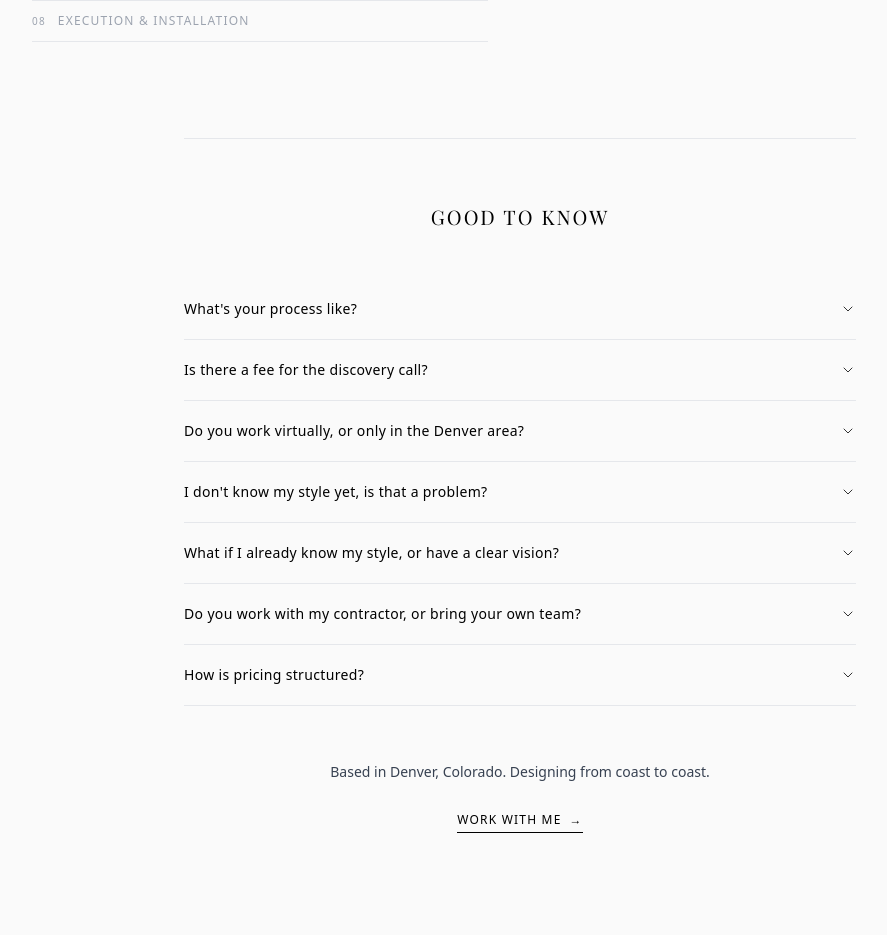
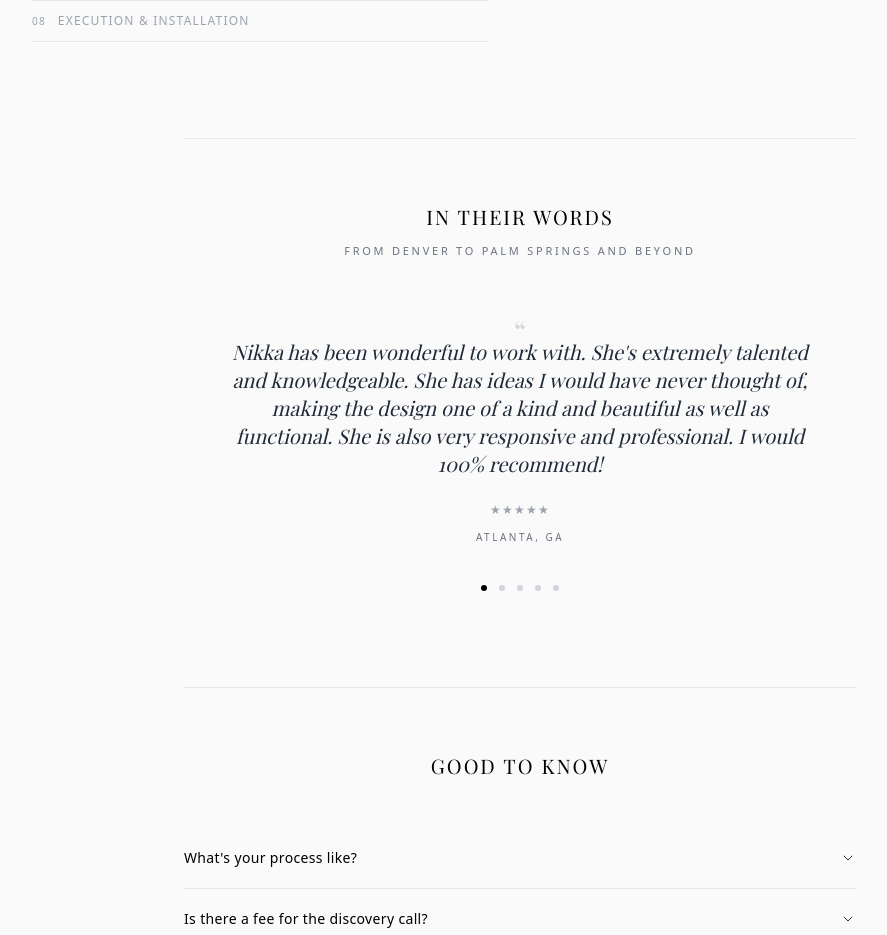
Before and after one commit to HalcyonHaus/halcyonhaus-site, a Next.js app: page /services in a window 1280 px wide. Shown: the part 1280-2215 px from the top of the page, without its empty margins (120-1007 px from the left). Built offline with nearby package versions, Linux system fonts and the light colour scheme.

Commit message:
Update services.js

```diff
--- a/pages/services.js
+++ b/pages/services.js
@@ -1,7 +1,35 @@
 import Head from "next/head";
 import Link from "next/link";
-import { useState } from "react";
+import { useState, useEffect } from "react";
 import { ChevronDown } from "lucide-react";
+
+const testimonials = [
+  {
+    quote:
+      "Nikka has been wonderful to work with. She's extremely talented and knowledgeable. She has ideas I would have never thought of, making the design one of a kind and beautiful as well as functional. She is also very responsive and professional. I would 100% recommend!",
+    location: "Atlanta, GA",
+  },
+  {
+    quote:
+      "Nikka has been an incredible resource throughout the design process for multiple rooms in my house. She is professional, responsive, and has a great eye for design.",
+    location: "Las Vegas, NV",
+  },
+  {
+    quote:
+      "Incredible designer, sweetest human with impeccable taste! Really knows how to visualize spaces and then transform them. She is extremely knowledgeable, knows where to splurge and where to save, and was happy to work within our budget and be very honest with design recommendations.",
+    location: "Castle Pines, CO",
+  },
+  {
+    quote:
+      "Working with Halcyon Haus was one of the best decisions we made for our home. She has such an incredible eye for design and somehow pulled together spaces that are both beautiful and functional. If you're considering working with Halcyon Haus, I can't recommend her enough.",
+    location: "Highlands Ranch, CO",
+  },
+  {
+    quote:
+      "I have had the pleasure to work with Halcyon Haus. I find her to be extremely knowledgeable about current trends, design, choices, and quality of new construction as well as remodel projects. I would highly recommend her.",
+    location: "Greenwood Village, CO",
+  },
+];
 
 const processSteps = [
   {
@@ -86,6 +114,14 @@ const faqs = [
 export default function ServicesPage() {
   const [activeStep, setActiveStep] = useState(0);
   const [openFaq, setOpenFaq] = useState(null);
+  const [activeTestimonial, setActiveTestimonial] = useState(0);
+
+  useEffect(() => {
+    const interval = setInterval(() => {
+      setActiveTestimonial((prev) => (prev + 1) % testimonials.length);
+    }, 6000);
+    return () => clearInterval(interval);
+  }, []);
 
   return (
     <div className="min-h-screen text-black font-sans" style={{ backgroundColor: "#fafafa" }}>
@@ -235,6 +271,61 @@ export default function ServicesPage() {
 
         </div>
 
+        {/* In Their Words */}
+        <div className="mt-24 pt-16 border-t border-gray-200 max-w-2xl mx-auto text-center">
+          <h2
+            className="text-xl md:text-xl font-light tracking-[0.1em] text-center"
+            style={{ fontFamily: "'Playfair Display', serif" }}
+          >
+            IN THEIR WORDS
+          </h2>
+          <p className="mt-3 text-[11px] tracking-[0.25em] text-center uppercase text-gray-500 font-inter">
+            From Denver To Palm Springs And Beyond
+          </p>
+
+          <div className="mt-14 min-h-[260px] md:min-h-[220px] relative">
+            {testimonials.map((testimonial, index) => (
+              <div
+                key={testimonial.location}
+                className={activeTestimonial === index ? "block" : "hidden"}
+              >
+                <p
+                  className="text-3xl text-gray-300 leading-none"
+                  style={{ fontFamily: "'Playfair Display', serif" }}
+                  aria-hidden="true"
+                >
+                  &#8220;
+                </p>
+                <p
+                  className="-mt-2 text-lg md:text-xl leading-relaxed text-gray-800 italic max-w-xl mx-auto"
+                  style={{ fontFamily: "'Playfair Display', serif" }}
+                >
+                  {testimonial.quote}
+                </p>
+                <p className="mt-6 text-gray-400 text-xs tracking-widest" aria-hidden="true">
+                  &#9733;&#9733;&#9733;&#9733;&#9733;
+                </p>
+                <p className="mt-3 text-[10px] tracking-[0.25em] uppercase text-gray-500 font-inter">
+                  {testimonial.location}
+                </p>
+              </div>
+            ))}
+          </div>
+
+          <div className="mt-10 flex justify-center gap-3">
+            {testimonials.map((testimonial, index) => (
+              <button
+                key={testimonial.location}
+                onClick={() => setActiveTestimonial(index)}
+                aria-label={`Show testimonial from ${testimonial.location}`}
+                className={`h-1.5 w-1.5 rounded-full transition-colors duration-300 ${
+                  activeTestimonial === index ? "bg-black" : "bg-gray-300 hover:bg-gray-400"
+                }`}
+              />
+            ))}
+          </div>
+        </div>
+
         {/* Good to Know FAQ */}
         <div className="mt-24 pt-16 border-t border-gray-200 max-w-2xl mx-auto">
           <h2
```
